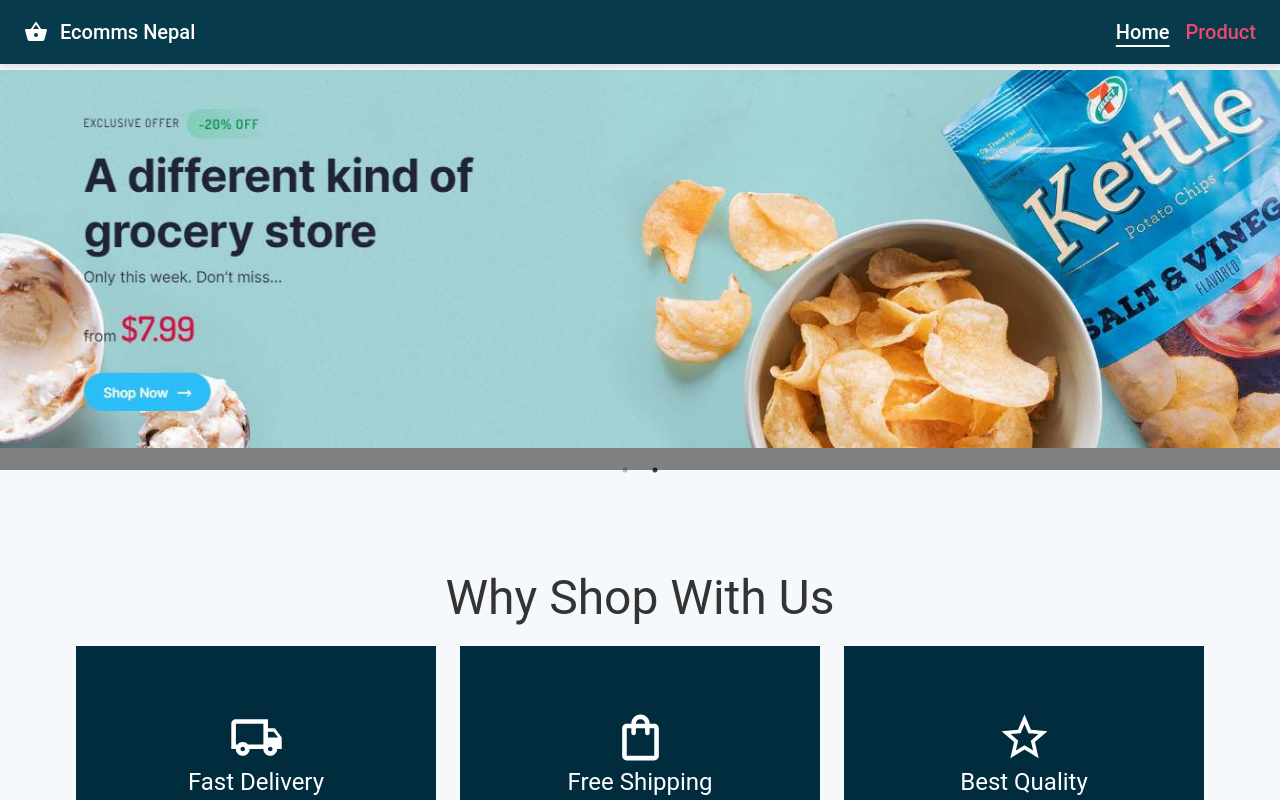
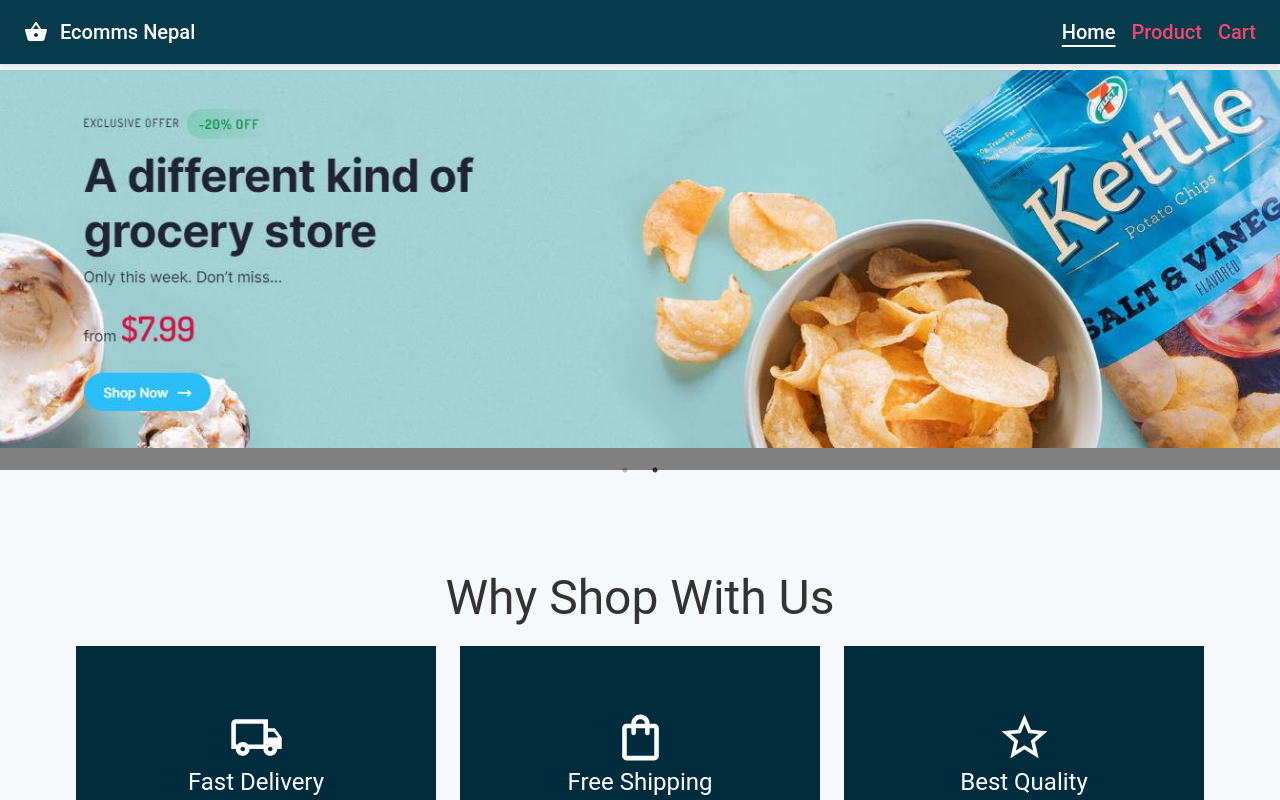
Before and after one commit to ashimvaricon/ecomm, a React (Vite) app in the folder frontend/: page / in a window 1280 px wide. Shown: the top 800 px of the page. Built offline with nearby package versions, Linux system fonts and the light colour scheme.

Commit message:
chore: add cart link in navbar

```diff
--- a/frontend/src/components/navbar/nav.ts
+++ b/frontend/src/components/navbar/nav.ts
@@ -9,4 +9,8 @@
     name: "Product",
     path: "/products",
   },
+  {
+    name: "Cart",
+    path: "/cart",
+  },
 ];
```
Lines whose indentation alone changed are shown as unchanged.
